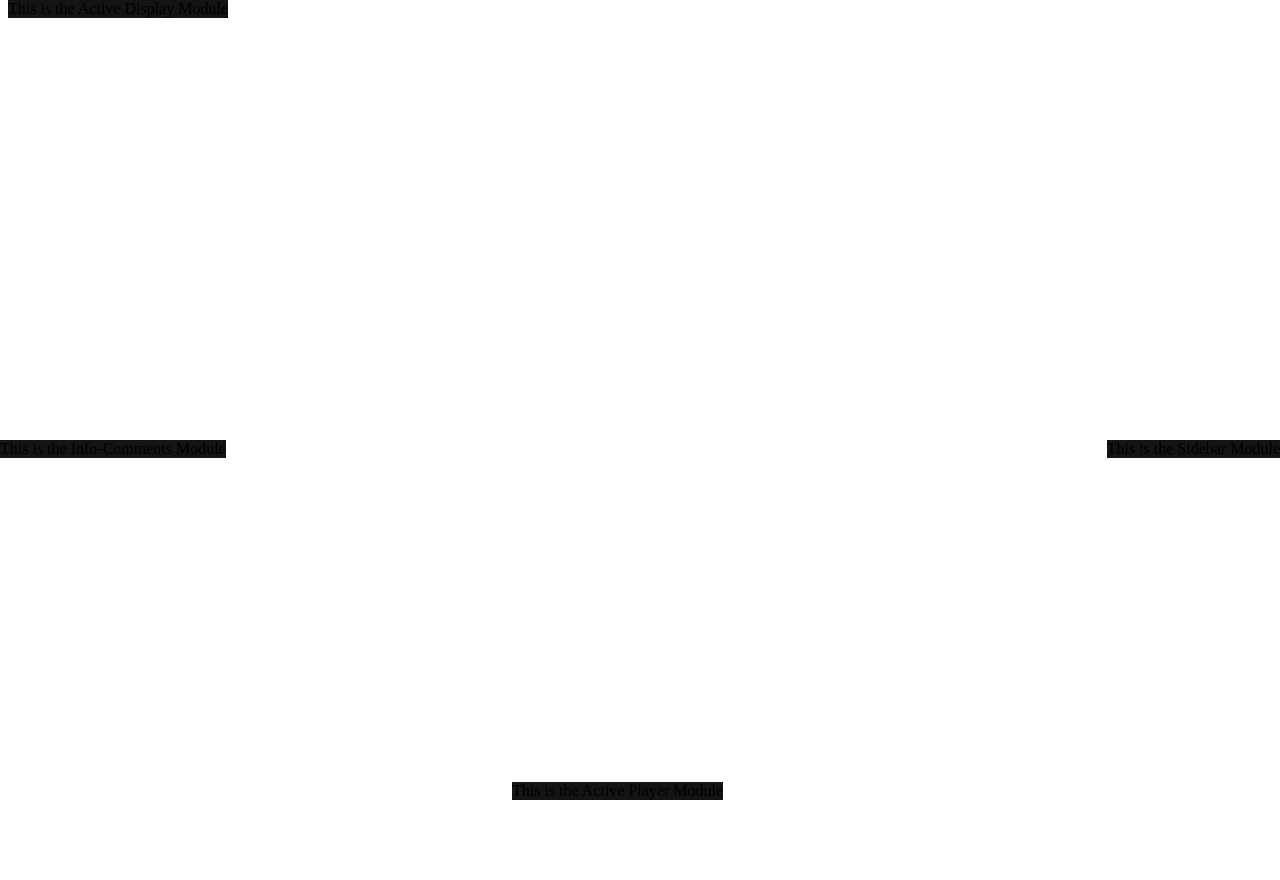
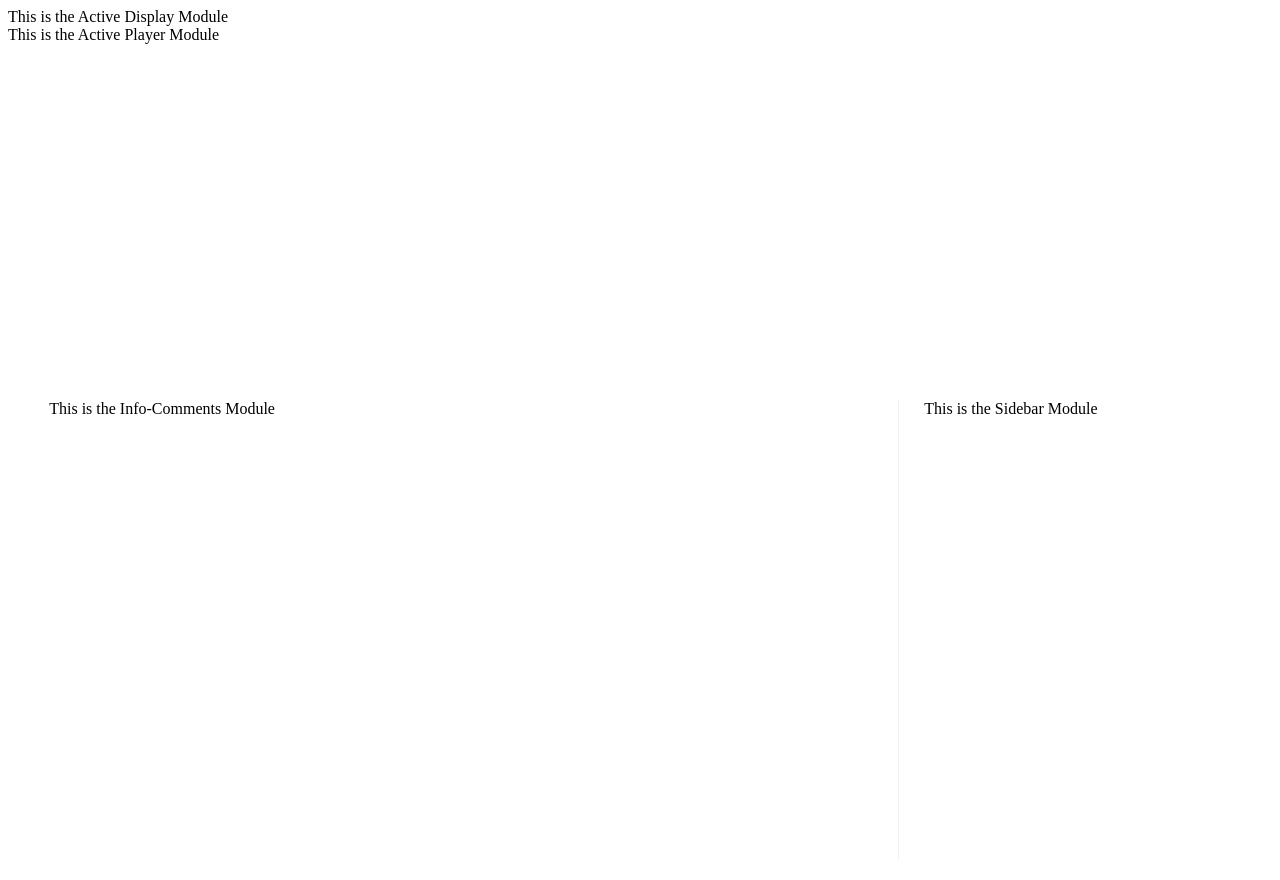
Before and after one commit to SoundwaveMusic/selam-proxy, a website: page public/index.html in a window 1280 px wide. Before the commit the page ends 800 px from the top, so only its background shows below. Drawn offline with Linux system fonts and the light colour scheme.

Commit message:
Implement proxy styling and formatting

```diff
--- a/public/index.html
+++ b/public/index.html
@@ -1,15 +1,30 @@
 <!DOCTYPE html>
 <html>
   <head>
+    <link rel="stylesheet" href="http://127.0.0.1:3050/stylesheet.css" crossorigin="anonymous" />
+    <link rel="stylesheet" href="http://127.0.0.1:3131/styles.css" crossorigin="anonymous" />
+    <link rel="stylesheet" href="http://127.0.0.1:3020/style.css" crossorigin="anonymous" />
     <link rel="stylesheet" href="./proxy-styles.css" />
-    <link rel="stylesheet" href="http://127.0.0.1:3050/stylesheet.css" crossorigin="anonymous" />
   </head>
   <body>
     <div id="Display">This is the Active Display Module</div>
-    <div id="Info-Comments">This is the Info-Comments Module</div>
-    <div id="Sidebar">This is the Sidebar Module</div>
-    <div id="Player">This is the Active Player Module</div>
+    <div id="bottom-content">
+      <div id="comments-outer-container">
+        <div id="comments-inner-container">
+          <div id="comments">This is the Info-Comments Module</div>
+        </div>
+      </div>
+      <div id="Sidebar-outer-container">
+        <div id="Sidebar-inner-container">
+          <div id="Sidebar">This is the Sidebar Module</div>
+        </div>
+      </div>
+    </div>
+    <div id="player">This is the Active Player Module</div>
 
     <script src="http://127.0.0.1:3050/bundle.js" crossorigin="anonymous"></script>
+    <script src="http://127.0.0.1:4000/bundle.js" crossorigin="anonymous"></script>
+    <script src="http://127.0.0.1:3131/bundle.js" crossorigin="anonymous"></script>
+    <script src="http://127.0.0.1:3020/bundle.js" crossorigin="anonymous"></script>
   </body>
 </html>
--- a/public/proxy-styles.css
+++ b/public/proxy-styles.css
@@ -1,19 +1,50 @@
-#Display, #Info-Comments, #Sidebar, #Player {
+#bottom-content {
   position: absolute;
-  background-color: rgb(20, 20, 20);
+  top: 380px;
+  width: 1240px;
+  left: 1.5%;
+  right: 1.5%;
 }
-#Display {
-  top: 0px;
+#comments-outer-container{
+  display: inline-block;
+  position: absolute;
+  left: 0px;
+  width: 875px;
+  background-color: white;
+  padding: 20px 30px;
+  padding-right: 0px;
 }
-#Info-Comments {
-  top: 55%;
-  left: 0px;
+#comments-inner-container {
+  height: 410px;
+  margin: 0px;
+  border: 0px;
+  padding: 0px;
+  padding-right: 20px;
+  padding-bottom: 50px;
 }
-#Sidebar {
-  top: 55%;
+#Sidebar-outer-container {
+  display: inline-block;
+  position: absolute;
   right: 0px;
+  width: 331px;
+  background-color: white;
+  padding: 20px 30px;
+  padding-left: 0px;
 }
-#Player {
-  bottom: 0px;
-  left: 40%;
+#Sidebar ul {
+  list-style: none;
 }
+#Sidebar-inner-container {
+  height: 410px;
+  margin: 0px;
+  border: 0px;
+  padding: 0px;
+  padding-left: 25px;
+  padding-bottom: 50px;
+  border-left: 1px solid rgb(242, 242, 242);
+}
+
+#comments .comment-container {
+  position: relative;
+  top: auto;
+}
```
